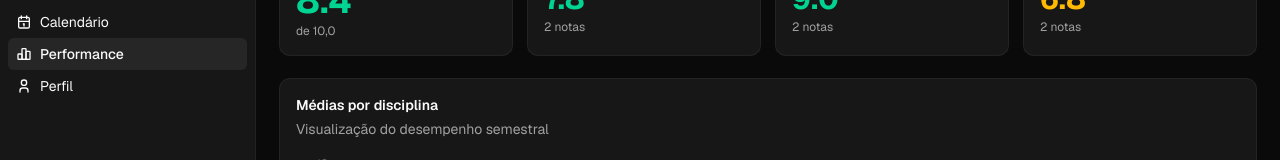
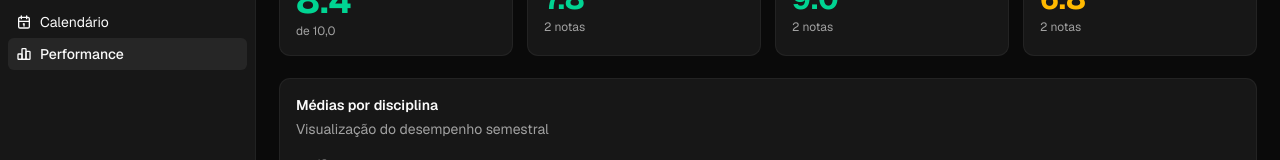
Before and after one commit to Bruno-RW/ordena, a Next.js app: page /performance in a window 1280 px wide. Shown: the part 163-323 px from the top of the page. Built offline with nearby package versions, Linux system fonts and the light colour scheme.

Commit message:
chore(Sidebar): remove duplicated link

```diff
--- a/components/Sidebar.tsx
+++ b/components/Sidebar.tsx
@@ -36,7 +36,6 @@ const navItems = [
   { href: "/tasks", label: "Tarefas", icon: IconListCheck },
   { href: "/calendar", label: "Calendário", icon: IconCalendar },
   { href: "/performance", label: "Performance", icon: IconChartBar },
-  { href: "/profile", label: "Perfil", icon: IconUser },
 ];
 
 const Sidebar = () => {
```
